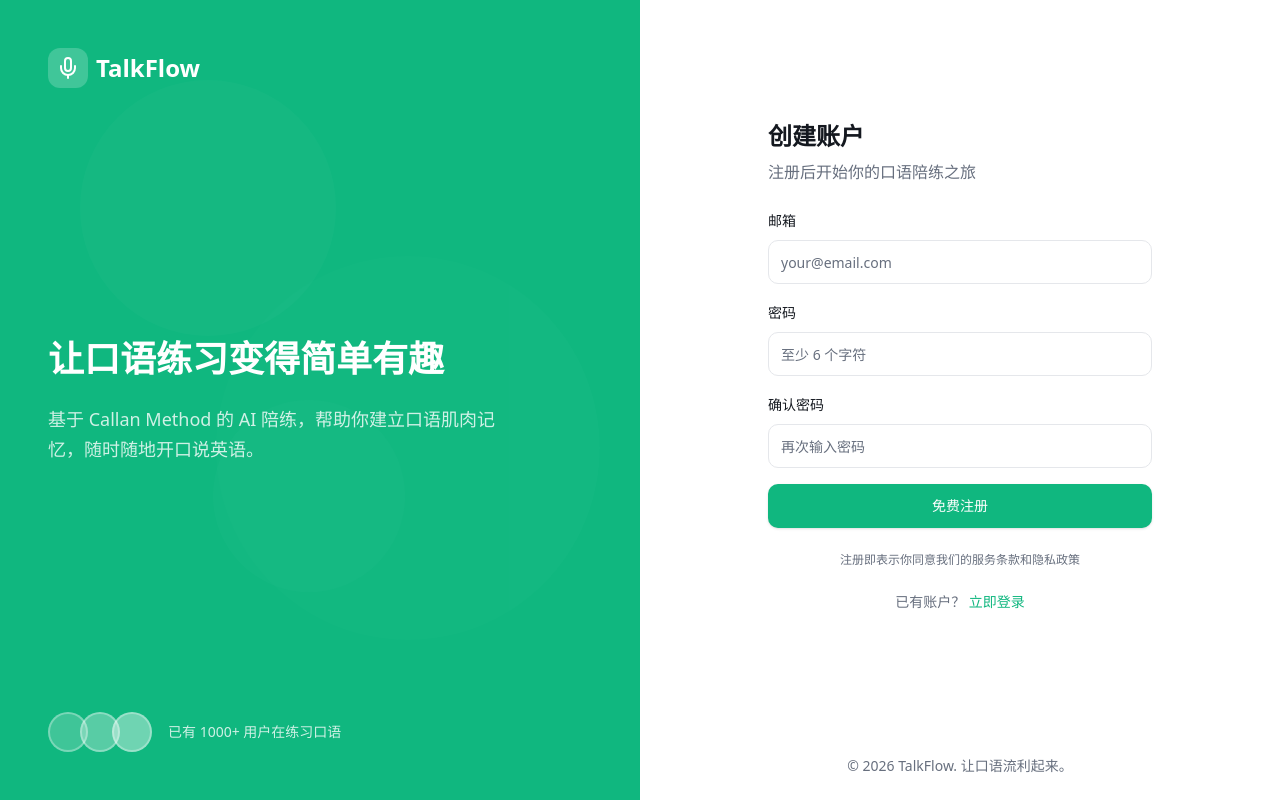
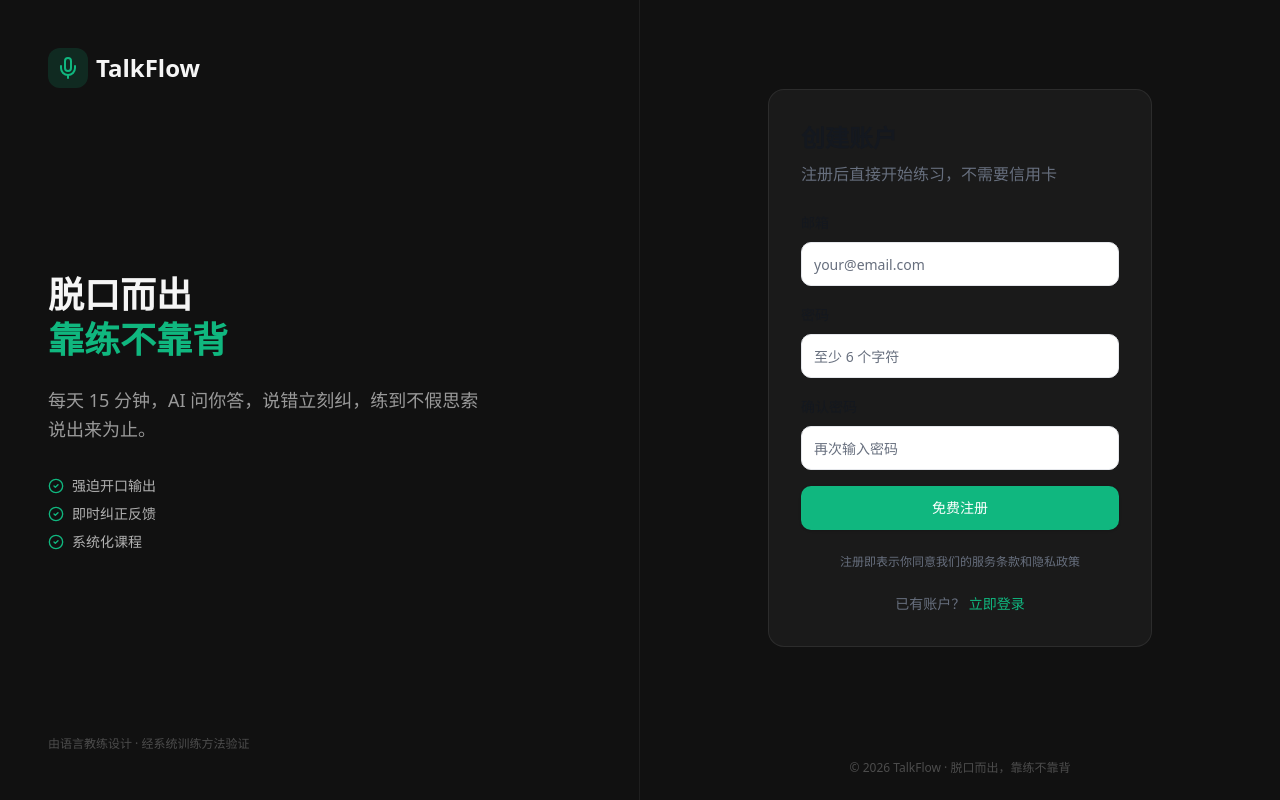
Before and after one commit to opc-x/talkflow, a Next.js app: page /zh/auth/sign-up in a window 1280 px wide. Built offline with nearby package versions, Linux system fonts and the light colour scheme; no server answers.

Commit message:
feat: update sign-up form message to clarify no credit card required

```diff
--- a/app/[locale]/auth/layout.tsx
+++ b/app/[locale]/auth/layout.tsx
@@ -1,16 +1,5 @@
 import Link from "next/link";
-import { Mic } from "lucide-react";
-
-function Logo() {
-  return (
-    <Link href="/" className="flex items-center gap-2">
-      <div className="w-8 h-8 rounded-lg bg-primary flex items-center justify-center">
-        <Mic className="w-5 h-5 text-primary-foreground" />
-      </div>
-      <span className="font-bold text-xl text-foreground">TalkFlow</span>
-    </Link>
-  );
-}
+import { Mic, CheckCircle2 } from "lucide-react";
 
 export default function AuthLayout({
   children,
@@ -18,59 +7,98 @@ export default function AuthLayout({
   children: React.ReactNode;
 }) {
   return (
-    <div className="min-h-screen flex">
+    <div className="min-h-screen flex" style={{ backgroundColor: "#111111" }}>
       {/* Left side - Branding */}
-      <div className="hidden lg:flex lg:w-1/2 bg-primary relative overflow-hidden">
-        <div className="absolute inset-0 opacity-10">
-          <div className="absolute top-20 left-20 w-64 h-64 rounded-full bg-white/20" />
-          <div className="absolute bottom-40 right-10 w-96 h-96 rounded-full bg-white/10" />
-          <div className="absolute top-1/2 left-1/3 w-48 h-48 rounded-full bg-white/15" />
-        </div>
-
+      <div
+        className="hidden lg:flex lg:w-1/2 relative overflow-hidden"
+        style={{ backgroundColor: "#111111" }}
+      >
         <div className="relative z-10 flex flex-col justify-between p-12 w-full">
           <div className="flex items-center gap-2">
-            <div className="w-10 h-10 rounded-lg bg-white/20 flex items-center justify-center">
-              <Mic className="w-6 h-6 text-white" />
+            <div
+              className="w-10 h-10 rounded-lg flex items-center justify-center"
+              style={{ backgroundColor: "rgba(16,185,129,0.15)" }}
+            >
+              <Mic className="w-6 h-6 text-primary" />
             </div>
-            <span className="font-bold text-2xl text-white">TalkFlow</span>
+            <span className="font-bold text-2xl" style={{ color: "#F5F5F5" }}>
+              TalkFlow
+            </span>
           </div>
 
           <div className="space-y-6">
-            <h1 className="text-4xl font-bold text-white leading-tight text-balance">
-              让口语练习变得简单有趣
-            </h1>
-            <p className="text-white/80 text-lg leading-relaxed max-w-md text-pretty">
-              基于 Callan Method 的 AI 陪练，帮助你建立口语肌肉记忆，随时随地开口说英语。
+            <div>
+              <h1
+                className="text-4xl font-bold leading-tight"
+                style={{ color: "#F5F5F5" }}
+              >
+                脱口而出
+              </h1>
+              <h1 className="text-4xl font-bold leading-tight text-primary">
+                靠练不靠背
+              </h1>
+            </div>
+            <p className="text-lg leading-relaxed max-w-md" style={{ color: "rgba(245,245,245,0.6)" }}>
+              每天 15 分钟，AI 问你答，说错立刻纠，练到不假思索说出来为止。
             </p>
+
+            <div className="flex flex-col gap-2 pt-2">
+              {["强迫开口输出", "即时纠正反馈", "系统化课程"].map((label) => (
+                <div key={label} className="flex items-center gap-2">
+                  <CheckCircle2 className="w-4 h-4 text-primary shrink-0" />
+                  <span className="text-sm" style={{ color: "rgba(245,245,245,0.7)" }}>
+                    {label}
+                  </span>
+                </div>
+              ))}
+            </div>
           </div>
 
-          <div className="flex items-center gap-4">
-            <div className="flex -space-x-2">
-              <div className="w-10 h-10 rounded-full bg-white/20 border-2 border-white/30" />
-              <div className="w-10 h-10 rounded-full bg-white/30 border-2 border-white/30" />
-              <div className="w-10 h-10 rounded-full bg-white/40 border-2 border-white/30" />
-            </div>
-            <p className="text-white/80 text-sm">
-              已有 1000+ 用户在练习口语
-            </p>
-          </div>
+          <p className="text-xs" style={{ color: "rgba(136,136,136,0.5)" }}>
+            由语言教练设计 · 经系统训练方法验证
+          </p>
         </div>
+
+        {/* Subtle vertical divider */}
+        <div
+          className="absolute right-0 top-0 bottom-0 w-px"
+          style={{ backgroundColor: "rgba(255,255,255,0.06)" }}
+        />
       </div>
 
       {/* Right side - Form */}
-      <div className="w-full lg:w-1/2 flex flex-col">
+      <div
+        className="w-full lg:w-1/2 flex flex-col"
+        style={{ backgroundColor: "#111111" }}
+      >
         <div className="p-6 lg:hidden">
-          <Logo />
+          <Link href="/" className="flex items-center gap-2">
+            <div
+              className="w-8 h-8 rounded-lg flex items-center justify-center"
+              style={{ backgroundColor: "rgba(16,185,129,0.15)" }}
+            >
+              <Mic className="w-5 h-5 text-primary" />
+            </div>
+            <span className="font-bold text-xl" style={{ color: "#F5F5F5" }}>
+              TalkFlow
+            </span>
+          </Link>
         </div>
 
         <div className="flex-1 flex items-center justify-center p-6 md:p-10">
-          <div className="w-full max-w-sm">
+          <div
+            className="w-full max-w-sm rounded-2xl border p-8"
+            style={{
+              backgroundColor: "#1a1a1a",
+              borderColor: "rgba(255,255,255,0.08)",
+            }}
+          >
             {children}
           </div>
         </div>
 
-        <footer className="p-6 text-center text-sm text-muted-foreground">
-          <p>&copy; 2026 TalkFlow. 让口语流利起来。</p>
+        <footer className="p-6 text-center text-xs" style={{ color: "rgba(136,136,136,0.5)" }}>
+          <p>© 2026 TalkFlow · 脱口而出，靠练不靠背</p>
         </footer>
       </div>
     </div>
--- a/components/sign-up-form.tsx
+++ b/components/sign-up-form.tsx
@@ -61,7 +61,7 @@ export function SignUpForm({
       <div className="space-y-2">
         <h1 className="text-2xl font-bold text-foreground">创建账户</h1>
         <p className="text-muted-foreground">
-          注册后开始你的口语陪练之旅
+          注册后直接开始练习，不需要信用卡
         </p>
       </div>
 
```
